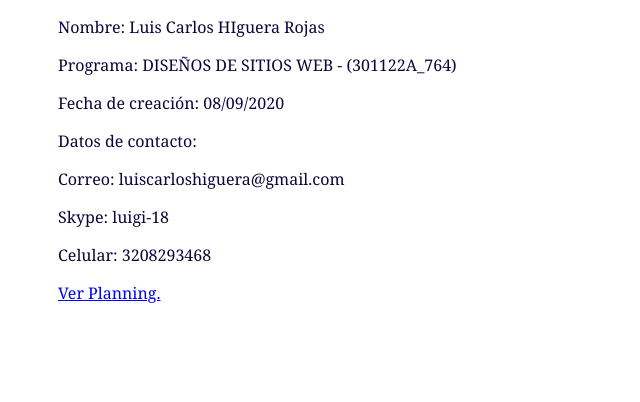
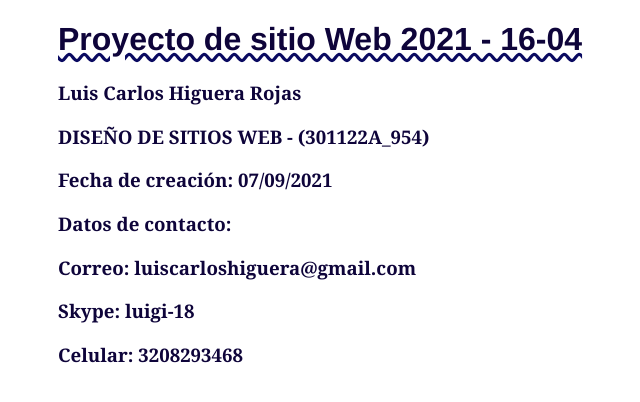
Before and after one commit to luhiguera/DSW-LuisCarlosHigueraRojas-, a plain HTML site: page index.html in a window 1280 px wide. Shown: the whole page, without its empty margins (126-766 px from the left). Drawn offline with Linux system fonts and the light colour scheme.

Commit message:
Update index.html
primera actualización

```diff
--- a/index.html
+++ b/index.html
@@ -2,20 +2,20 @@
 <html lang="es">
   <head>
     <meta charset="UTF-8">
-    <meta name="title" content="Tema: CSS3">
-    <meta name="description" content="Estilos internos y externos, selectores CSS">
     <meta name="author" content="Luis Carlos Higuera Rojas">
     <link href="estilos.css" rel="stylesheet" type="text/css"/>
     <title>index</title>
   </head>
   <body>
-    <p>Nombre: Luis Carlos HIguera Rojas</p>
-    <p>Programa: DISEÑOS DE SITIOS WEB - (301122A_764)</p>
-    <p>Fecha de creación: 08/09/2020</p>
-    <p>Datos de contacto:</p>
-    <p>Correo: luiscarloshiguera@gmail.com</p>
-    <p>Skype: luigi-18</p>
-    <p>Celular: 3208293468</p>
-    <a href="planing.html">Ver Planning.</a>
+    <p><h1>Proyecto de sitio Web 2021 - 16-04</h1></p>
+    <h3>
+      <p>Luis Carlos Higuera Rojas</p>
+      <p>DISEÑO DE SITIOS WEB - (301122A_954)</p>
+      <p>Fecha de creación: 07/09/2021</p>
+      <p>Datos de contacto:</p>
+      <p>Correo: luiscarloshiguera@gmail.com</p>
+      <p>Skype: luigi-18</p>
+      <p>Celular: 3208293468</p>
+    </h3>
   </body>
 </html>
```
